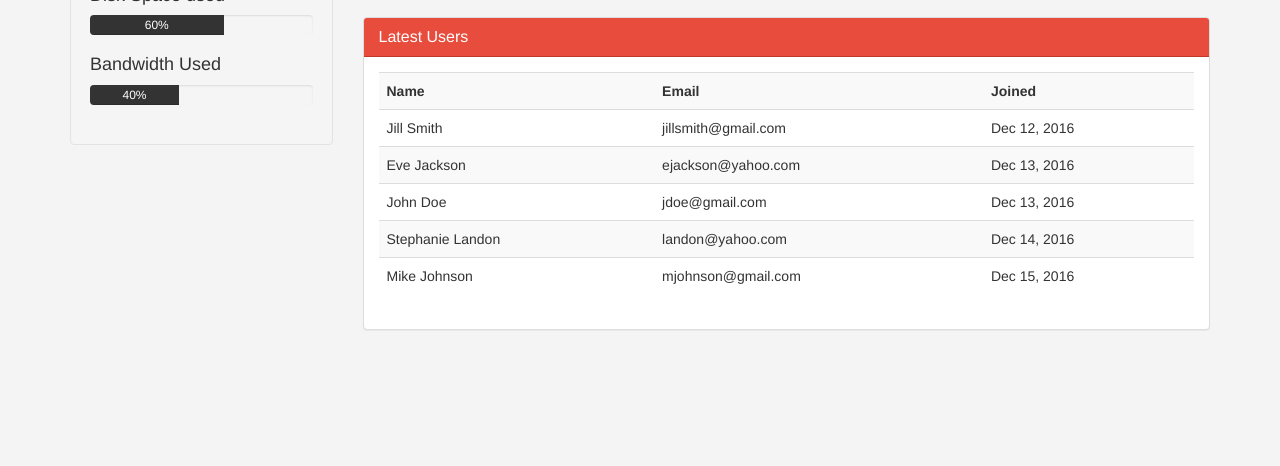
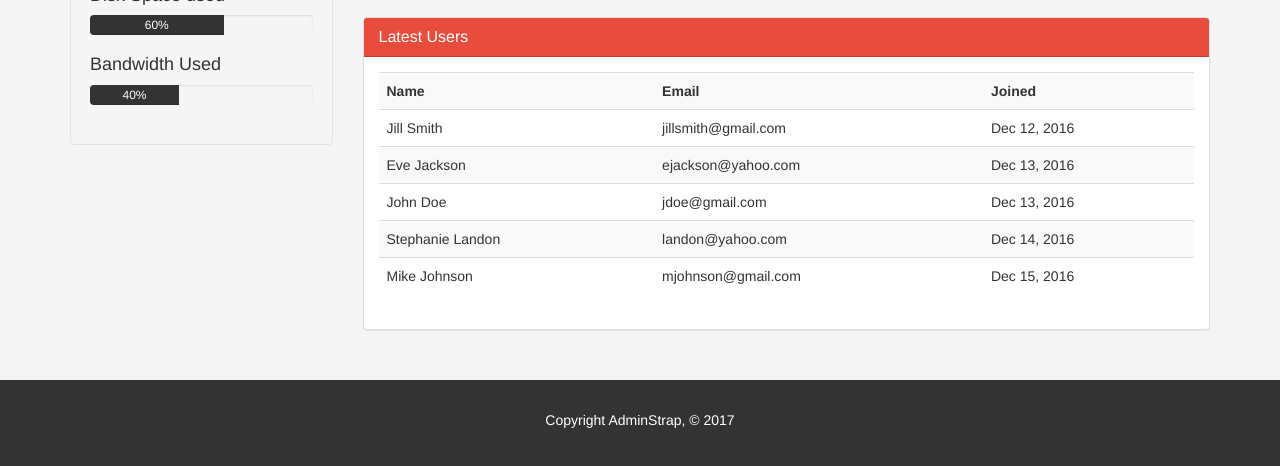
Before and after one commit to AlanJui/bootstrap3_admin_ui, a website: page app/index.html in a window 1280 px wide. Shown: the part 418-884 px from the top of the page. Before the commit the page ends 800 px from the top, so only its background shows below. Drawn offline with nearby package versions, Linux system fonts and the light colour scheme; files that its build step writes are made by us from their sources; a script that the page names is missing.

Commit message:
加入 Footer

```diff
--- a/app/index.html
+++ b/app/index.html
@@ -232,6 +232,10 @@
       </div>
     </section>
 
+    <footer id="footer">
+      <p>Copyright AdminStrap, &copy; 2017</p>
+    </footer>
+
     <!-- Modals -->
 
     <!-- Add Page -->
--- a/app/styles/main.css
+++ b/app/styles/main.css
@@ -55,6 +55,14 @@ body {
   text-align: center;
 }
 
+/* Footer */
+#footer {
+  background: #333333;
+  color: #ffffff;
+  text-align: center;
+  padding: 30px;
+  margin-top: 30px;
+}
 
 /* ====== TWBS Color ====== */
 
```
